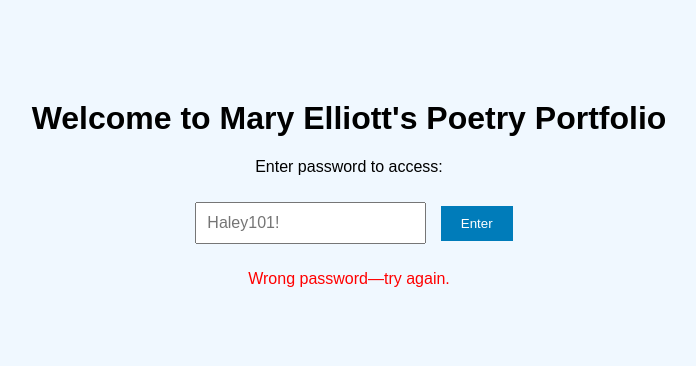
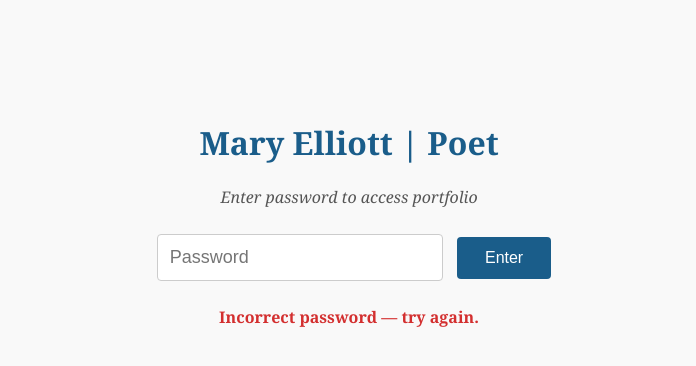
Before and after one commit to maryelliottpoetry-oss/maryelliottpoetry, a plain HTML site: page index.html in a window 1280 px wide. Both pictures are taken after a click on the button "Enter". Shown: the whole page, without its empty margins (291-987 px from the left). Drawn offline with Linux system fonts and the light colour scheme.

Commit message:
Update index.html

```diff
--- a/index.html
+++ b/index.html
@@ -3,34 +3,52 @@
 <head>
   <meta charset="UTF-8">
   <meta name="viewport" content="width=device-width, initial-scale=1.0">
-  <title>Mary Elliott | Poet - Protected</title>
+  <title>Mary Elliott | Poet</title>
   <style>
-    body { font-family: Arial, sans-serif; text-align: center; margin: 100px; background: #f0f8ff; }
-    input { padding: 10px; font-size: 16px; margin: 10px; }
-    button { padding: 10px 20px; background: #007cba; color: white; border: none; cursor: pointer; }
-    #error { color: red; display: none; }
+    body {
+      font-family: Georgia, serif;
+      text-align: center;
+      margin: 80px auto;
+      max-width: 500px;
+      background: #f9f9f9;
+      padding: 20px;
+    }
+    h1 { color: #1a5d8a; }
+    p { color: #555; }
+    input {
+      padding: 12px;
+      font-size: 18px;
+      width: 260px;
+      margin: 10px;
+      border: 1px solid #ccc;
+      border-radius: 4px;
+    }
+    button {
+      padding: 12px 28px;
+      background: #1a5d8a;
+      color: white;
+      border: none;
+      border-radius: 4px;
+      cursor: pointer;
+      font-size: 16px;
+    }
+    button:hover { background: #0d3a5c; }
+    #error { color: #d32f2f; display: none; margin-top: 15px; font-weight: bold; }
   </style>
-  <!-- Optional: Google Analytics for logging views (setup below) -->
-  <script async src="https://www.googletagmanager.com/gtag/js?id=GA_MEASUREMENT_ID"></script>
-  <script>
-    window.dataLayer = window.dataLayer || [];
-    function gtag(){dataLayer.push(arguments);}
-    gtag('js', new Date());
-    gtag('config', 'GA_MEASUREMENT_ID'); // Replace with your ID
-  </script>
 </head>
 <body>
-  <h1>Welcome to Mary Elliott's Poetry Portfolio</h1>
-  <p>Enter password to access:</p>
-  <input type="password" id="pw" placeholder="Haley101!">
-  <button onclick="checkPW()">Enter</button>
-  <p id="error">Wrong password—try again.</p>
+  <h1>Mary Elliott | Poet</h1>
+  <p><em>Enter password to access portfolio</em></p>
+  <input type="password" id="pw" placeholder="Password">
+  <button onclick="check()">Enter</button>
+  <p id="error">Incorrect password — try again.</p>
+
   <script>
-    function checkPW() {
-      const pw = document.getElementById('pw').value;
+    function check() {
+      const input = document.getElementById('pw').value;
       const error = document.getElementById('error');
-      if (pw === 'yourpassword') {
-        window.location.href = 'README.md'; // Redirect to your portfolio
+      if (input === 'Haley101!') {  // ← YOUR PASSWORD
+        window.location.href = 'README.md';
       } else {
         error.style.display = 'block';
       }
```
